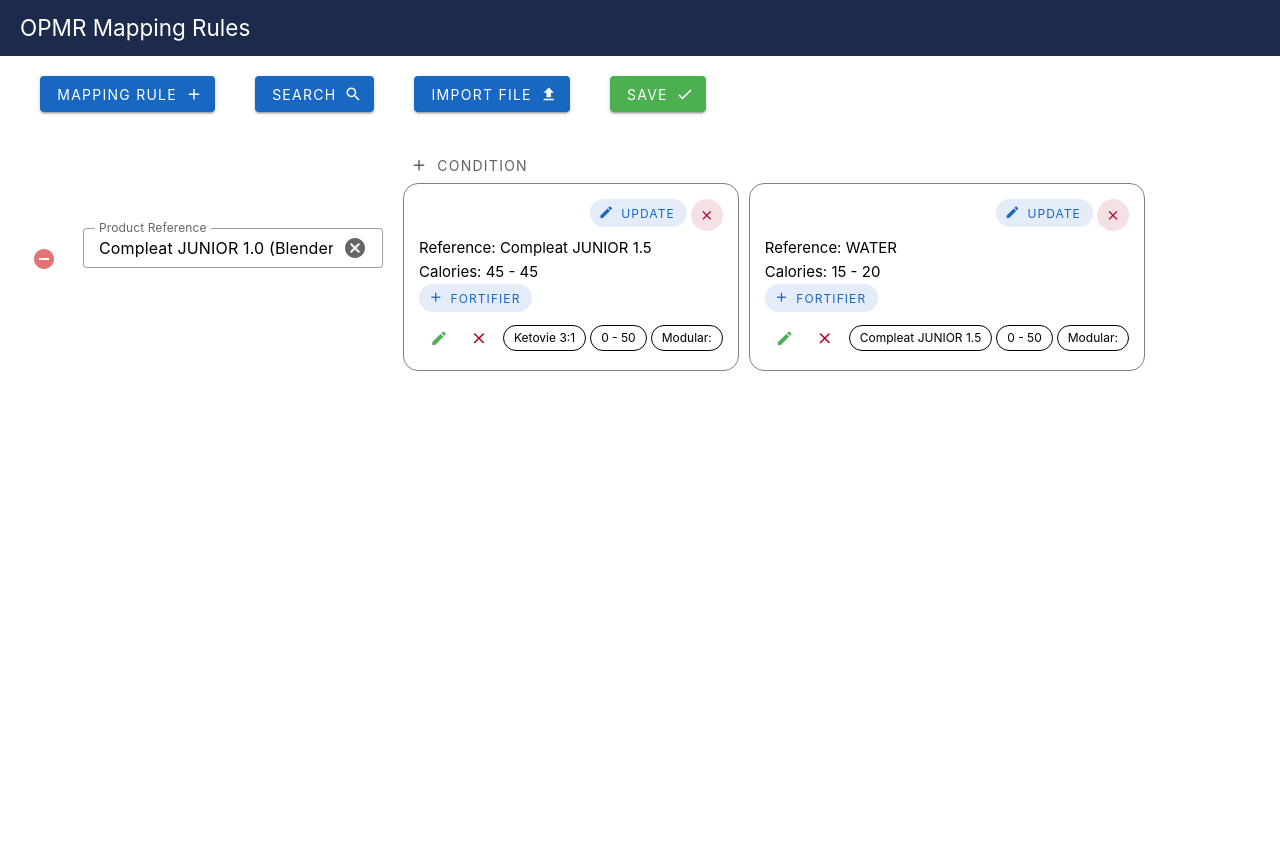
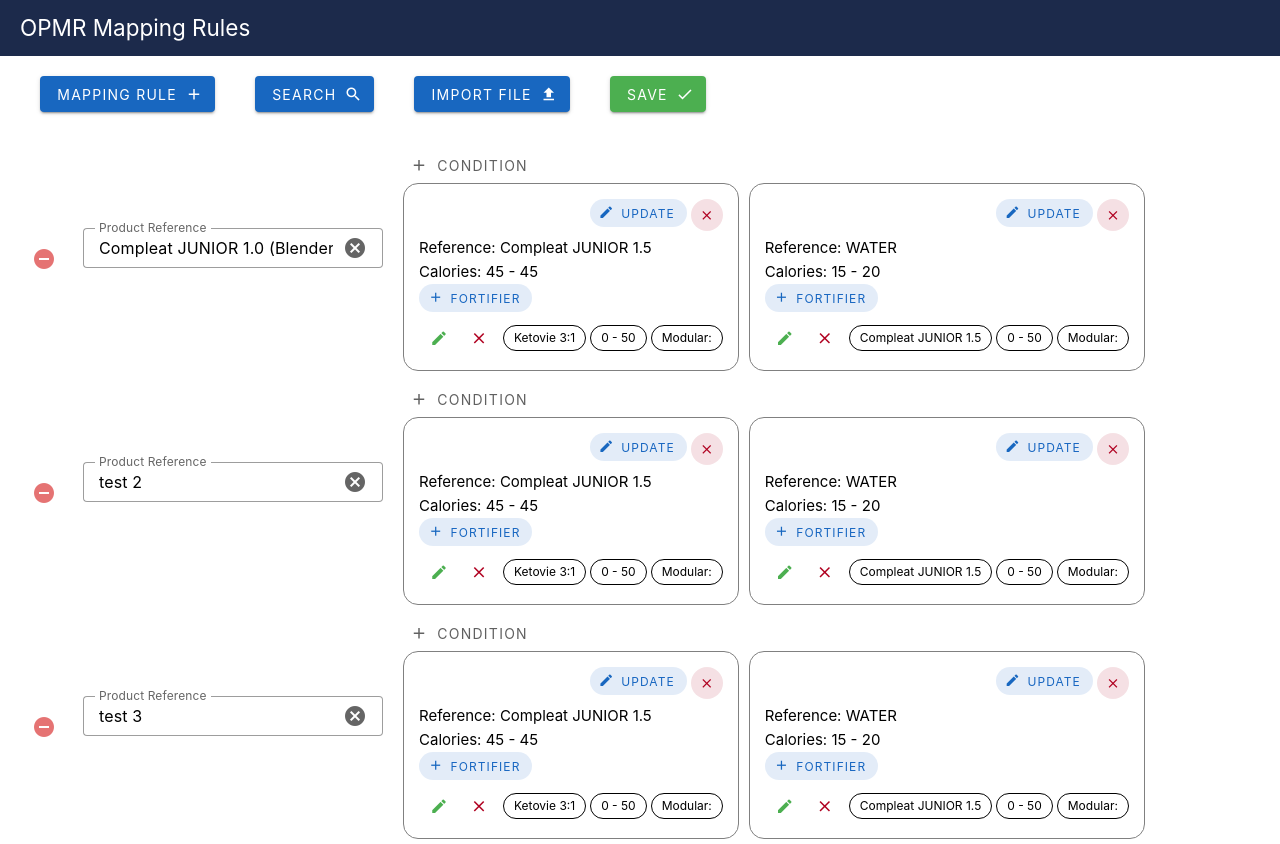
Before and after one commit to junejuly-jb/opmr-mapping, a Vue app: page / in a window 1280 px wide. Before the commit the page ends 800 px from the top, so only its background shows below. Built offline with nearby package versions, Linux system fonts and the light colour scheme.

Commit message:
added pagination algorithm

```diff
--- a/src/assets/mappings.json
+++ b/src/assets/mappings.json
@@ -29,5 +29,98 @@
 
             }
         ]
+    },
+    {
+        "productReference": "test 2",
+        "conditions": [
+            {
+                "calories": [45],
+                "reference": "Compleat JUNIOR 1.5",
+                "FortifierKey": [
+                    {
+                        "fortifierKey": "Ketovie 3:1",
+                        "calOzStart": null,
+                        "calOzEnd": 50,
+                        "modular": null
+                    }
+                ]
+
+            },
+            {
+                "calories": [15,16,17,18,19,20],
+                "reference": "WATER",
+                "FortifierKey": [
+                    {
+                        "fortifierKey": "Compleat JUNIOR 1.5",
+                        "calOzStart": null,
+                        "calOzEnd": 50,
+                        "modular": null
+                    }
+                ]
+
+            }
+        ]
+    },
+    {
+        "productReference": "test 3",
+        "conditions": [
+            {
+                "calories": [45],
+                "reference": "Compleat JUNIOR 1.5",
+                "FortifierKey": [
+                    {
+                        "fortifierKey": "Ketovie 3:1",
+                        "calOzStart": null,
+                        "calOzEnd": 50,
+                        "modular": null
+                    }
+                ]
+
+            },
+            {
+                "calories": [15,16,17,18,19,20],
+                "reference": "WATER",
+                "FortifierKey": [
+                    {
+                        "fortifierKey": "Compleat JUNIOR 1.5",
+                        "calOzStart": null,
+                        "calOzEnd": 50,
+                        "modular": null
+                    }
+                ]
+
+            }
+        ]
+    },
+    {
+        "productReference": "test 4",
+        "conditions": [
+            {
+                "calories": [45],
+                "reference": "Compleat JUNIOR 1.5",
+                "FortifierKey": [
+                    {
+                        "fortifierKey": "Ketovie 3:1",
+                        "calOzStart": null,
+                        "calOzEnd": 50,
+                        "modular": null
+                    }
+                ]
+
+            },
+            {
+                "calories": [15,16,17,18,19,20],
+                "reference": "WATER",
+                "FortifierKey": [
+                    {
+                        "fortifierKey": "Compleat JUNIOR 1.5",
+                        "calOzStart": null,
+                        "calOzEnd": 50,
+                        "modular": null
+                    }
+                ]
+
+            }
+        ]
     }
 ]
--- a/src/components/TheWelcome.vue
+++ b/src/components/TheWelcome.vue
@@ -17,7 +17,7 @@
     <div class="opmr__search">
       <v-text-field v-model="mappingStore.searchTerm" density="compact" v-if="mappingStore.isSearching" label="Search" variant="outlined" clearable prepend-inner-icon="mdi-magnify"></v-text-field>
     </div>
-    <div v-for="(mapping, index) in mappingStore.filteredMapping">
+    <div v-for="(mapping, index) in mappingStore.filteredPaginatedItems">
       <MappingList :index="index" :mapping="mapping"></MappingList>
     </div>
   </div>
--- a/src/interfaces/CPOE.ts
+++ b/src/interfaces/CPOE.ts
@@ -15,12 +15,3 @@
     calOzEnd: Number | null,
     Modular: Number | null
 }
-export interface MapType {
-    productReference: String,
-    conditions: Array<Conditions>
-}
-
-export const emptyMap: MapType = {
-    productReference: "",
-    conditions: [],
-};
--- a/src/stores/mappings.ts
+++ b/src/stores/mappings.ts
@@ -1,17 +1,45 @@
-import { ref, computed } from 'vue';
+import { ref, computed, watch } from 'vue';
 import { defineStore } from 'pinia';
 import jsonData from "@/assets/mappings.json";
-import { emptyMap, type CPOE, type MapType, type Conditions } from '@/interfaces/CPOE'
+import { type CPOE, type MapType, type Conditions } from '@/interfaces/CPOE'
 
 export const useMappingStore = defineStore ('mappings', () => {
     const mappings = ref<Array<CPOE>>(jsonData)
-    const emptyMapping = ref<MapType>(emptyMap)
     const isSearching = ref(false)
     const searchTerm = ref('');
     const fileUploadDialog = ref(false)
+    const currentPage = ref(1);
+    const itemsPerPage = ref(3);
 
     //functions
-    const setEmptyMapping = () => { mappings.value.push(emptyMapping.value)}
+    const filteredMapping = computed(() => {
+        if (!searchTerm.value) {
+            return mappings.value; // Return all mappings if search is empty
+        }
+        return mappings.value.filter((mapping) =>
+            mapping.productReference
+                .toLowerCase()
+                .includes(searchTerm.value.toLowerCase())
+        );
+    });
+
+    const totalPages = computed(() => {
+        return Math.ceil(mappings.value.length / itemsPerPage.value);
+    })
+
+    const filteredPaginatedItems = computed(() => {
+        const start = (currentPage.value - 1) * itemsPerPage.value;
+        const end = start + itemsPerPage.value;
+        return filteredMapping.value.slice(start, end);
+    })
+
+    const setEmptyMapping = () => {
+        const emptyMap = <CPOE>({
+            productReference: '',
+            conditions: []
+        })
+        mappings.value.unshift(emptyMap)
+    }
     const removeMapping = (productReference) => {
         // const res = mappings.value.filter((mapping) =>
         //     mapping.productReference.includes(productReference)
@@ -37,16 +65,7 @@
         isSearching.value = !isSearching.value
         if (!isSearching.value) searchTerm.value = ''
     }
-    const filteredMapping = computed(() => {
-        if (!searchTerm.value) {
-            return mappings.value; // Return all mappings if search is empty
-        }
-        return mappings.value.filter((mapping) =>
-            mapping.productReference
-                .toLowerCase()
-                .includes(searchTerm.value.toLowerCase())
-        );
-    });
+
 
     const addFortifier = (data, c_index, mapping) => {
         const mappingIndex = mappings.value.findIndex(obj => obj.productReference === mapping.productReference);
@@ -62,6 +81,10 @@
         mappings.value[mappingIndex].conditions[c_index].FortifierKey.splice(index, 1)
     }
 
+    watch(searchTerm, (newValue, oldValue) => {
+        currentPage.value = 1
+    });
+
     return { searchTerm,
         filteredMapping,
         toggleSearch,
@@ -74,6 +97,8 @@
         fileUploadDialog,
         toggleFileUploadDialog,
         addFortifier,
-        removeFortifier
+        removeFortifier,
+        totalPages,
+        filteredPaginatedItems, currentPage
     };
 })
```
